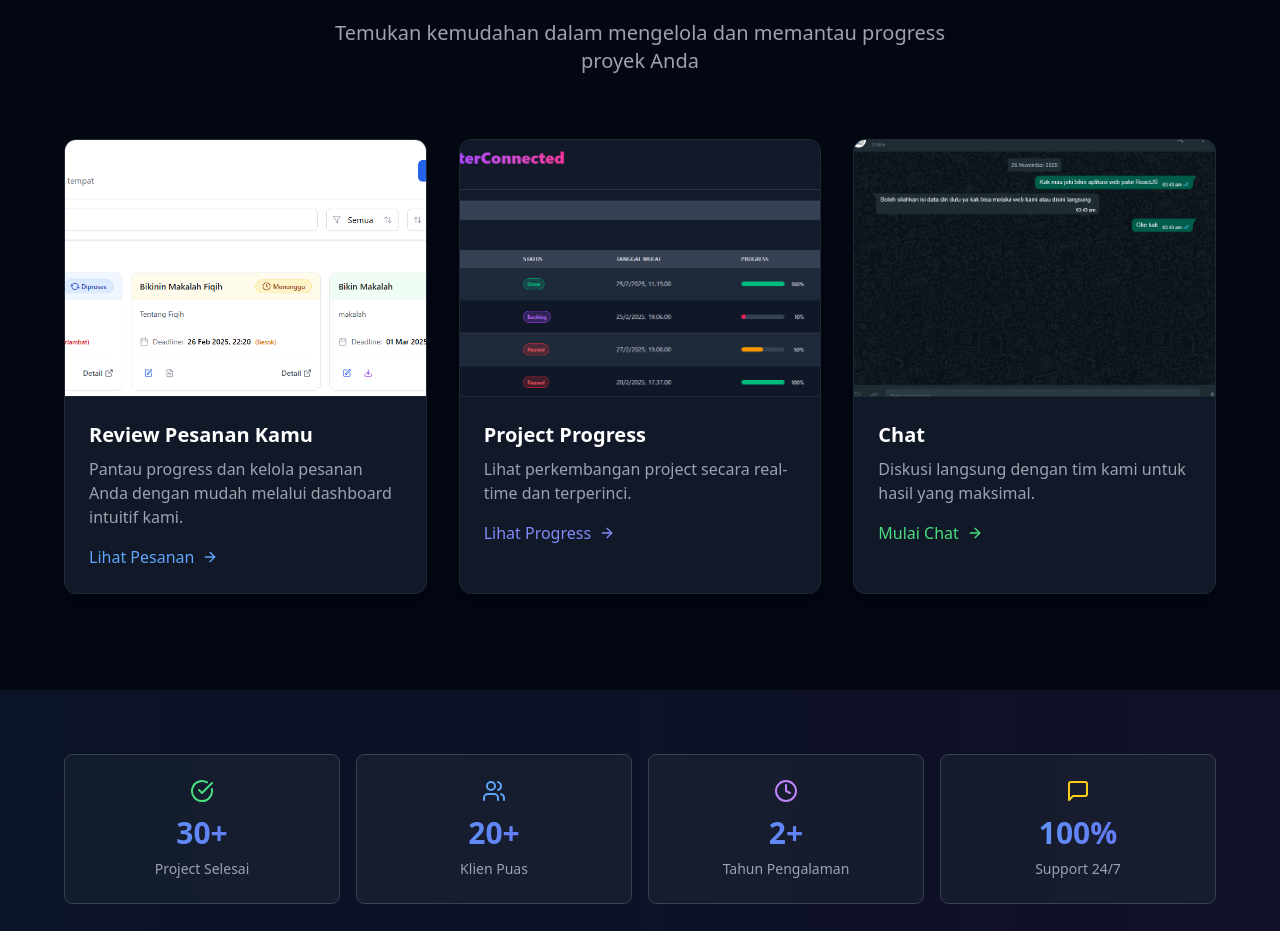
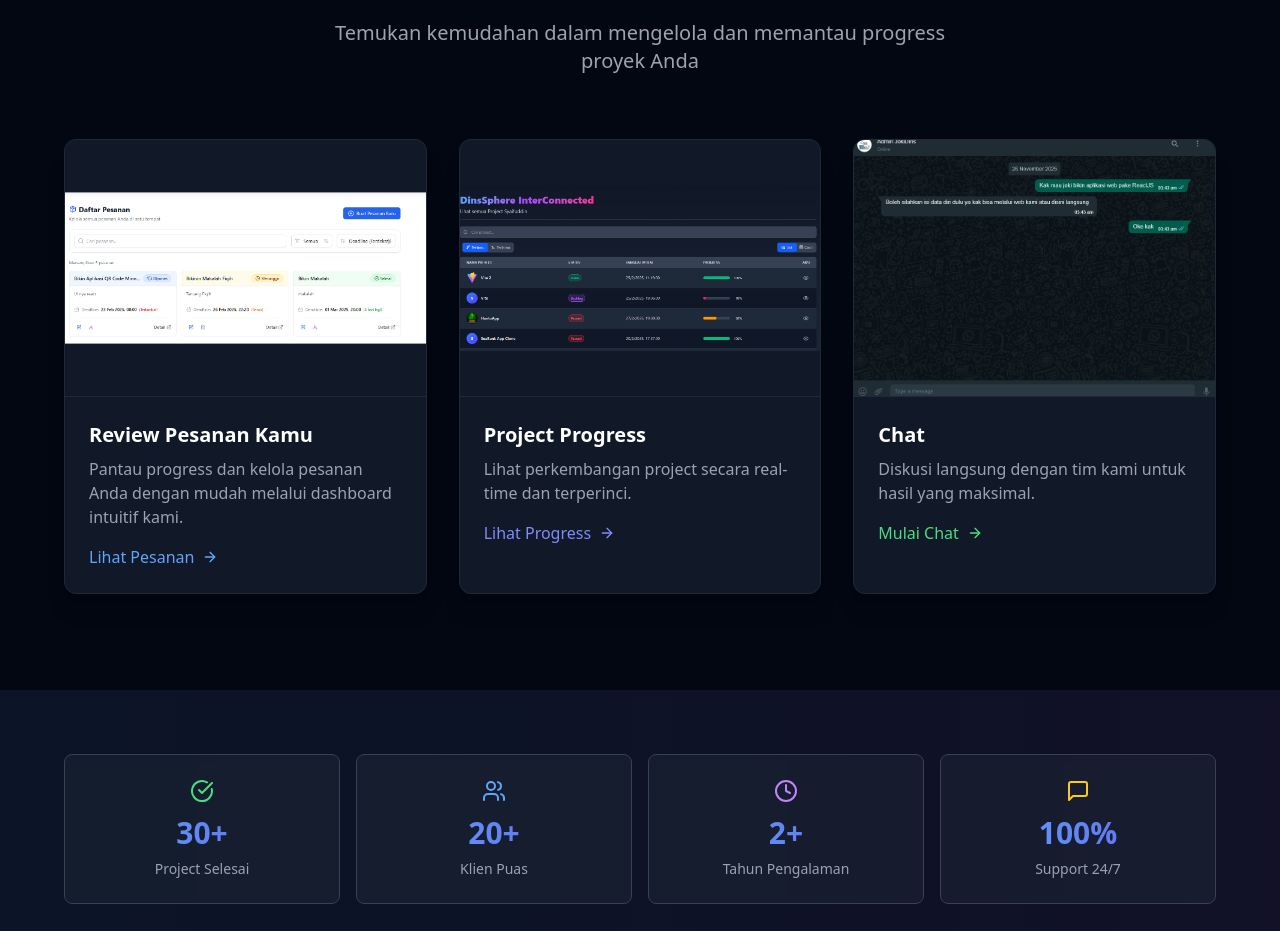
Before and after one commit to ahmadsyaifuddin-dins/JokiDins, a React (Vite) app in the folder frontend/: page / in a window 1280 px wide. Shown: the part 2000-2931 px from the top of the page. Built offline with nearby package versions, Linux system fonts and the light colour scheme; no server answers.

Commit message:
img contain

```diff
--- a/frontend/src/components/home/Platform.jsx
+++ b/frontend/src/components/home/Platform.jsx
@@ -71,7 +71,7 @@
                 <img
                   src={card.image}
                   alt={card.title}
-                  className="w-full h-full object-cover scale-105 group-hover:scale-110 transition-transform duration-700"
+                  className="w-full h-full object-contain scale-105 group-hover:scale-110 transition-transform duration-700"
                 />
                 {/* Overlay glow effect on hover */}
                 <div
```
